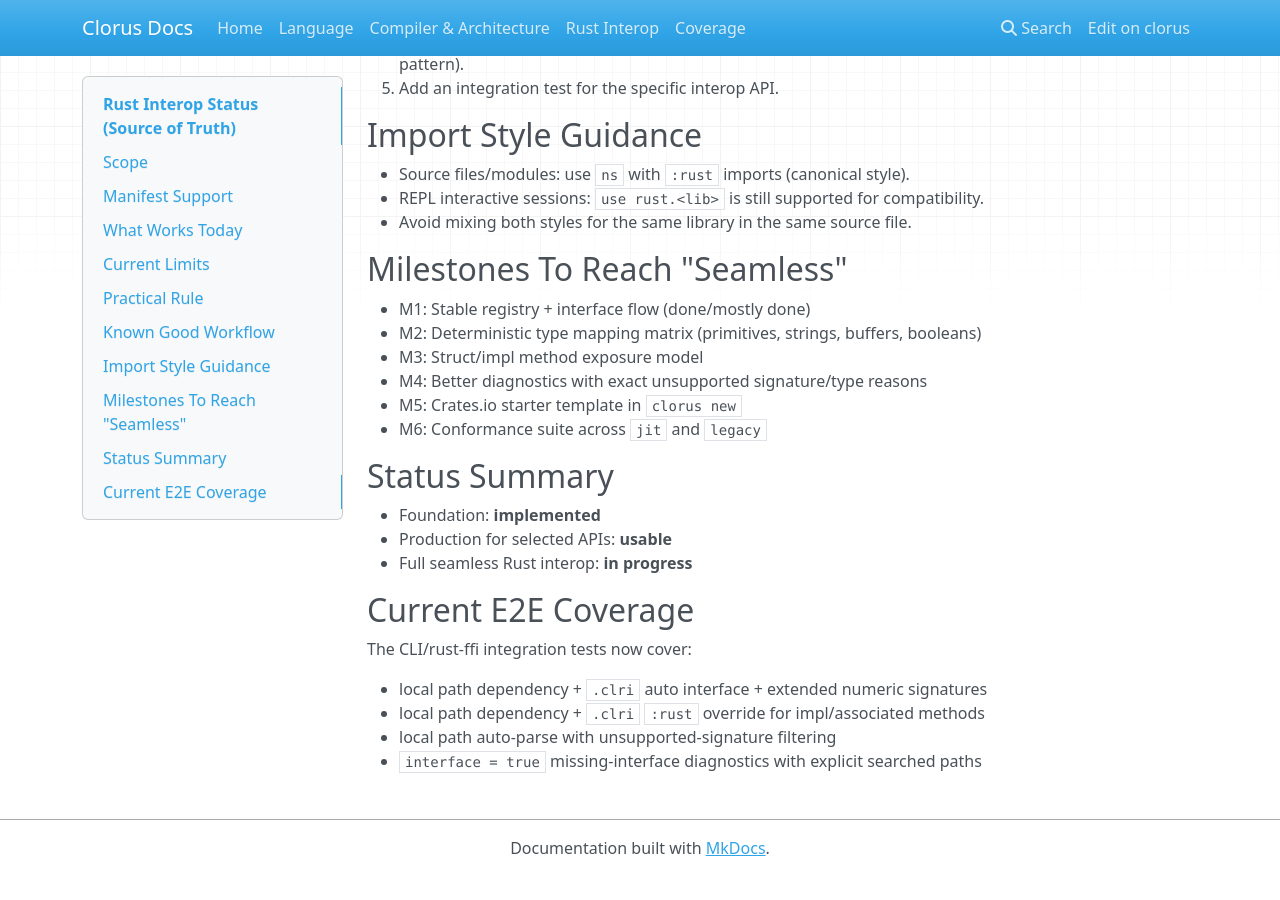
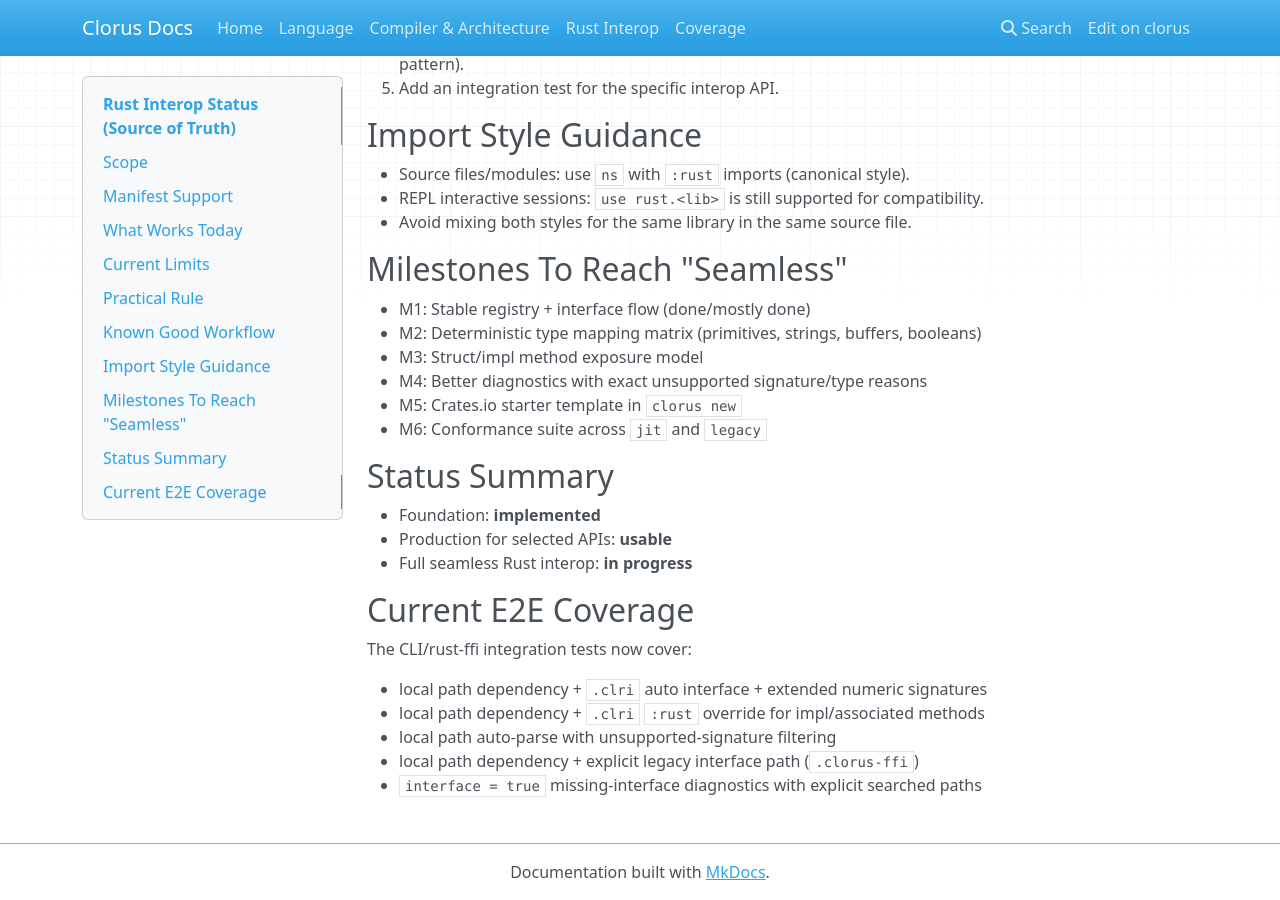
Before and after one commit to prabhugopal/clorus, an MkDocs documentation site: the page built from docs/RUST_INTEROP_STATUS.md, in a window 1280 px wide and 900 px high, scrolled down 1483 px. Built offline with MkDocs 1.6.1, drawn with Linux system fonts in a browser that asks for light colours; nearby versions of some CDN libraries; before the commit the page ends 2359 px from its top, so only the background shows below that.

Commit message:
docs: include legacy interface-path e2e coverage in interop status

```diff
--- a/docs/RUST_INTEROP_STATUS.md
+++ b/docs/RUST_INTEROP_STATUS.md
@@ -100,4 +100,5 @@ The CLI/rust-ffi integration tests now cover:
 - local path dependency + `.clri` auto interface + extended numeric signatures
 - local path dependency + `.clri` `:rust` override for impl/associated methods
 - local path auto-parse with unsupported-signature filtering
+- local path dependency + explicit legacy interface path (`.clorus-ffi`)
 - `interface = true` missing-interface diagnostics with explicit searched paths
```
